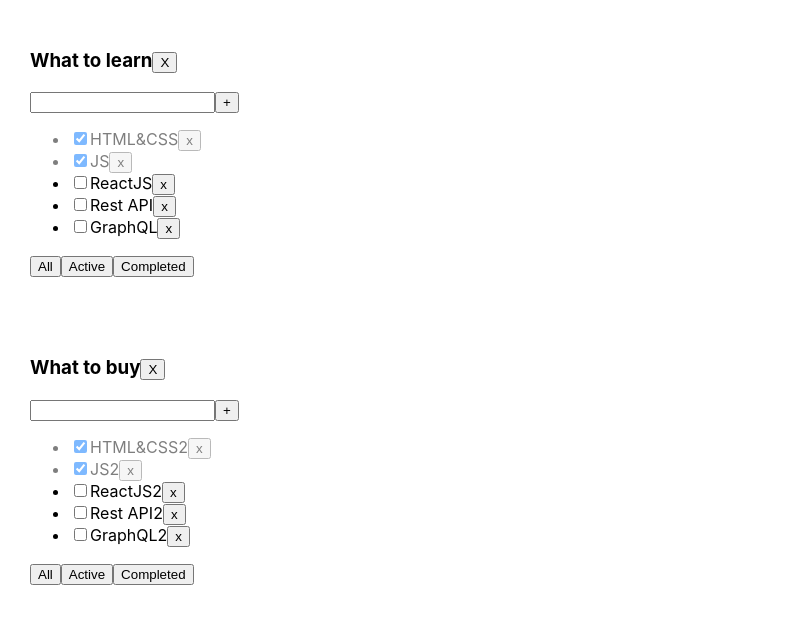
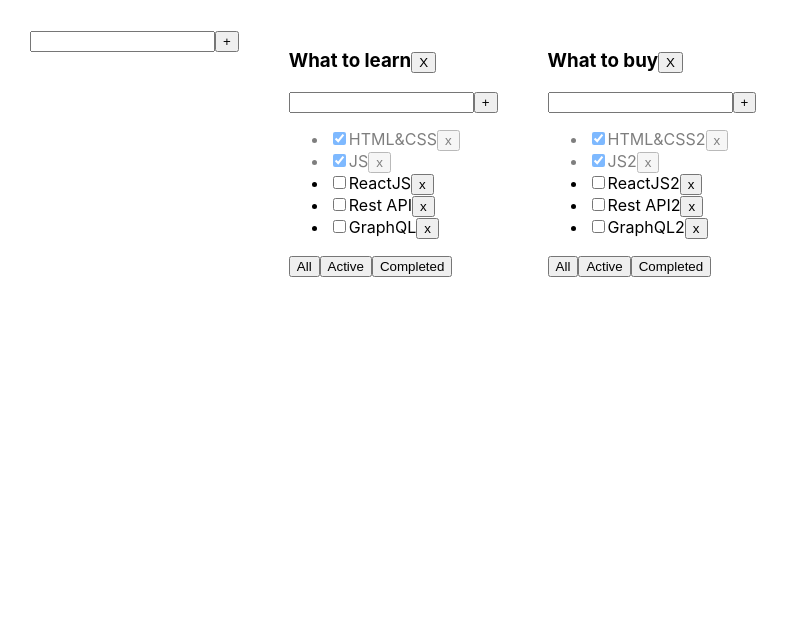
Before and after one commit to AkramGafurov/toDoList, a React (Create React App) app: page / in a window 1280 px wide. Shown: the top 624 px of the page, without its empty margins (0-789 px from the left). Built offline with nearby package versions, Linux system fonts and the light colour scheme.

Commit message:
feat: (lesso 06) add universal component Input, change input and button add in ToDoList component on universal Input, add universal Input in ToDoList and add function addNewToDoList to create new toDoList

```diff
--- a/src/App.tsx
+++ b/src/App.tsx
@@ -3,6 +3,7 @@ import './App.css';
 import {ToDoList} from './ToDoList';
 import {v1} from 'uuid';
 import {FilterValuesType, TodolistsType, TaskType} from './data/type'
+import {Input} from "./components/Input";
 
 function App() {
 
@@ -73,9 +74,17 @@ function App() {
         setTodolists(todolists.filter(item=>item.id!==idTasksList))
         delete tasks[idTasksList]
     }
+    function addNewToDoList(newTitle:string){
+        const newToDoListId=v1()
+        const newToDoList:TodolistsType={id: newToDoListId, title: newTitle, filter: 'all'}
+        setTodolists([...todolists,newToDoList])
+        setTasks({...tasks,[newToDoListId]:[]})
+    }
+
     // setTasks([...tasks]);
-    return (
-        todolists.map(item => {
+    return (<div className="App">
+            <Input callback={addNewToDoList}/>
+            {todolists.map(item => {
                 let tasksForTodolist = tasks[item.id];
 
                 if (item.filter === "active") {
@@ -83,7 +92,7 @@ function App() {
                 } else if (item.filter === "completed") {
                     tasksForTodolist = tasks[item.id].filter(t => t.isDone === true);
                 }
-            return (<div key={item.id} className="App">
+                return (
                     <ToDoList
                         key={item.id}
                         idTasksList={item.id}
@@ -95,8 +104,9 @@ function App() {
                         changeTaskStatus={changeStatus}
                         removeToDoList={removeToDoList}
                     />
-            </div>)
-        })
+                )
+            })}
+        </div>
     )
 
 }
--- a/src/ToDoList.tsx
+++ b/src/ToDoList.tsx
@@ -1,29 +1,25 @@
 import React, {ChangeEvent, KeyboardEvent, useState} from 'react';
 import {ToDoListPropsType} from './data/type';
+import {Input} from "./components/Input";
 
 
 export function ToDoList(props: ToDoListPropsType) {
 
-    let [title, setTitle] = useState("")
-    let [error, setError] = useState<string | null>(null)
+    // let [title, setTitle] = useState("")
+    // let [error, setError] = useState<string | null>(null)
 
-    const addTask = () => {
-        if (title.trim() !== "") {
-            props.addTask(props.idTasksList, title.trim());
-            setTitle("");
-        } else {
-            setError("Title is required");
-        }
+    // const addTask = () => {
+    //     if (title.trim() !== "") {
+    //         props.addTask(props.idTasksList, title.trim());
+    //         setTitle("");
+    //     } else {
+    //         setError("Title is required");
+    //     }
+    // }
+    const addTaskHandler = (newTitle: string) => {
+        props.addTask(props.idTasksList, newTitle);
     }
-    const onChangeHandler = (e: ChangeEvent<HTMLInputElement>) => {
-        setTitle(e.currentTarget.value)
-    }
-    const onKeyPressHandler = (e: KeyboardEvent<HTMLInputElement>) => {
-        setError(null);
-        if (e.charCode === 13) {
-            addTask();
-        }
-    }
+
     const onAllClickHandler = () => props.changeFilter(props.idTasksList, "all");
     const onActiveClickHandler = () => props.changeFilter(props.idTasksList, "active");
     const onCompletedClickHandler = () => props.changeFilter(props.idTasksList, "completed");
@@ -40,16 +36,19 @@ export function ToDoList(props: ToDoListPropsType) {
     return <div>
 
         <h3>{props.title}
-        <button onClick={removeToDoListHandler}>X</button></h3>
-        <div>
-            <input value={title}
-                   onChange={onChangeHandler}
-                   onKeyPress={onKeyPressHandler}
-                   className={error ? "error" : ""}
-            />
-            <button onClick={addTask}>+</button>
-            {error && <div className="error-message">{error}</div>}
-        </div>
+            <button onClick={removeToDoListHandler}>X</button>
+        </h3>
+
+        <Input callback={addTaskHandler}/>
+        {/*<div>*/}
+        {/*    <input value={title}*/}
+        {/*           onChange={onChangeHandler}*/}
+        {/*           onKeyPress={onKeyPressHandler}*/}
+        {/*           className={error ? "error" : ""}*/}
+        {/*    />*/}
+        {/*    <button onClick={addTask}>+</button>*/}
+        {/*    {error && <div className="error-message">{error}</div>}*/}
+        {/*</div>*/}
 
         <ul>
             {
--- /dev/null
+++ b/src/components/Input.tsx
@@ -0,0 +1,37 @@
+import React, {ChangeEvent, KeyboardEvent, useRef, useState} from 'react';
+import {InputPropsType} from "../data/type";
+export const Input=(props:InputPropsType)=>{
+    const [title, setTitle]=useState('');
+    let [error, setError] = useState<string | null>(null)
+
+    const onChangeHandler = (e: ChangeEvent<HTMLInputElement>) => {
+        setTitle(e.currentTarget.value)
+    }
+    const onKeyPressHandler = (e: KeyboardEvent<HTMLInputElement>) => {
+        setError(null);
+        if (e.key === 'enter') {
+            addTask();
+        }
+    }
+    const addTask = () => {
+        if (title.trim() !== "") {
+            props.callback(title.trim());
+            setTitle("");
+        } else {
+            setError("Title is required");
+        }
+    }
+
+    return(
+        <div>
+            <input value={title}
+                   onChange={onChangeHandler}
+                   onKeyDown={onKeyPressHandler}
+                   className={error ? "error" : ""}
+            />
+            <button onClick={addTask}>+</button>
+            {error && <div className="error-message">{error}</div>}
+        </div>
+
+    )
+}
--- a/src/data/type.tsx
+++ b/src/data/type.tsx
@@ -25,3 +25,6 @@ export type ToDoListPropsType = {
     // filter: FilterValuesType
     removeToDoList:(idTasksList: string)=>void
 }
+export type InputPropsType = {
+    callback: (title:string)=>void
+}
```
Lines whose indentation alone changed are shown as unchanged.
